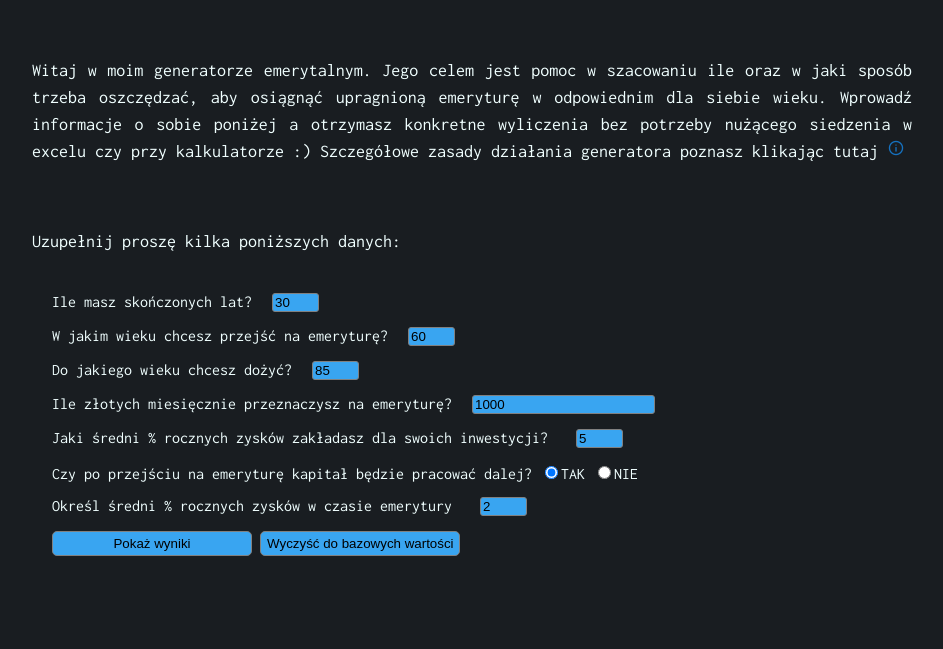
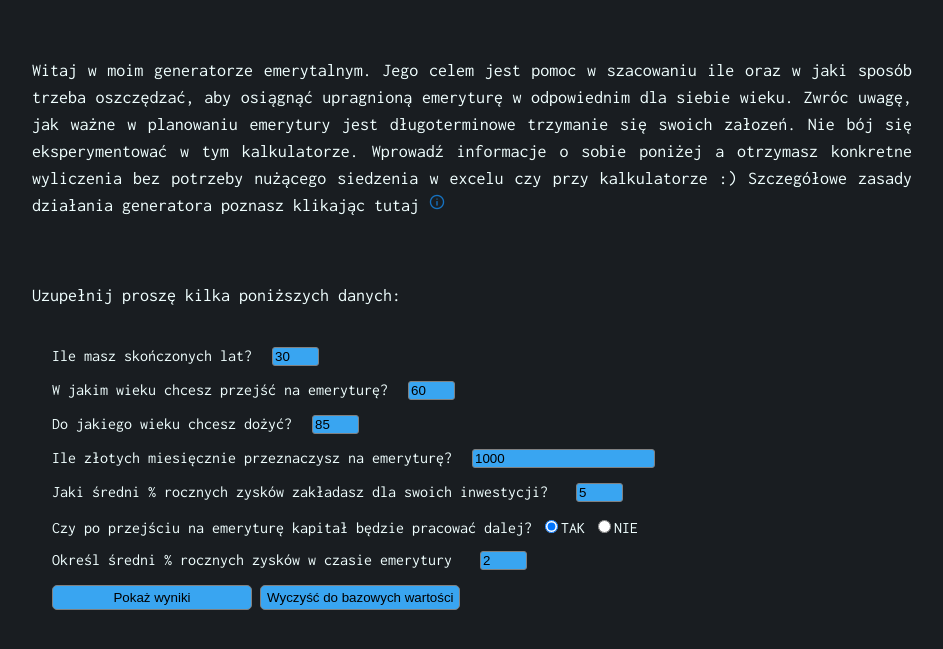
Before and after one commit to marcin-gawryszczak/generator_emerytalny, a plain HTML site: page index.html in a window 1280 px wide. Shown: the part 127-776 px from the top of the page, without its empty margins (158-1101 px from the left). Drawn offline with nearby package versions, Linux system fonts and the light colour scheme.

Commit message:
small change in text

```diff
--- a/index.html
+++ b/index.html
@@ -24,7 +24,7 @@
             <section>
                 <div id="welcome">
                     <div id="text">
-                        <p>Witaj w moim generatorze emerytalnym. Jego celem jest pomoc w szacowaniu ile oraz w jaki sposób trzeba oszczędzać, aby  osiągnąć upragnioną emeryturę w odpowiednim dla siebie wieku. Wprowadź informacje o sobie poniżej a otrzymasz konkretne wyliczenia bez potrzeby nużącego siedzenia w excelu czy przy kalkulatorze :) Szczegółowe zasady działania generatora poznasz klikając tutaj <a href="#"><span class="material-symbols-outlined">info</span></a> </p>
+                        <p>Witaj w moim generatorze emerytalnym. Jego celem jest pomoc w szacowaniu ile oraz w jaki sposób trzeba oszczędzać, aby  osiągnąć upragnioną emeryturę w odpowiednim dla siebie wieku. Zwróc uwagę, jak ważne w planowaniu emerytury jest długoterminowe trzymanie się swoich załozeń. Nie bój się eksperymentować w tym kalkulatorze. Wprowadź informacje o sobie poniżej a otrzymasz konkretne wyliczenia bez potrzeby nużącego siedzenia w excelu czy przy kalkulatorze :) Szczegółowe zasady działania generatora poznasz klikając tutaj <a href="#"><span class="material-symbols-outlined">info</span></a> </p>
                         <br/>
                         <p>Uzupełnij proszę kilka poniższych danych:</p>
                     </div>
```
